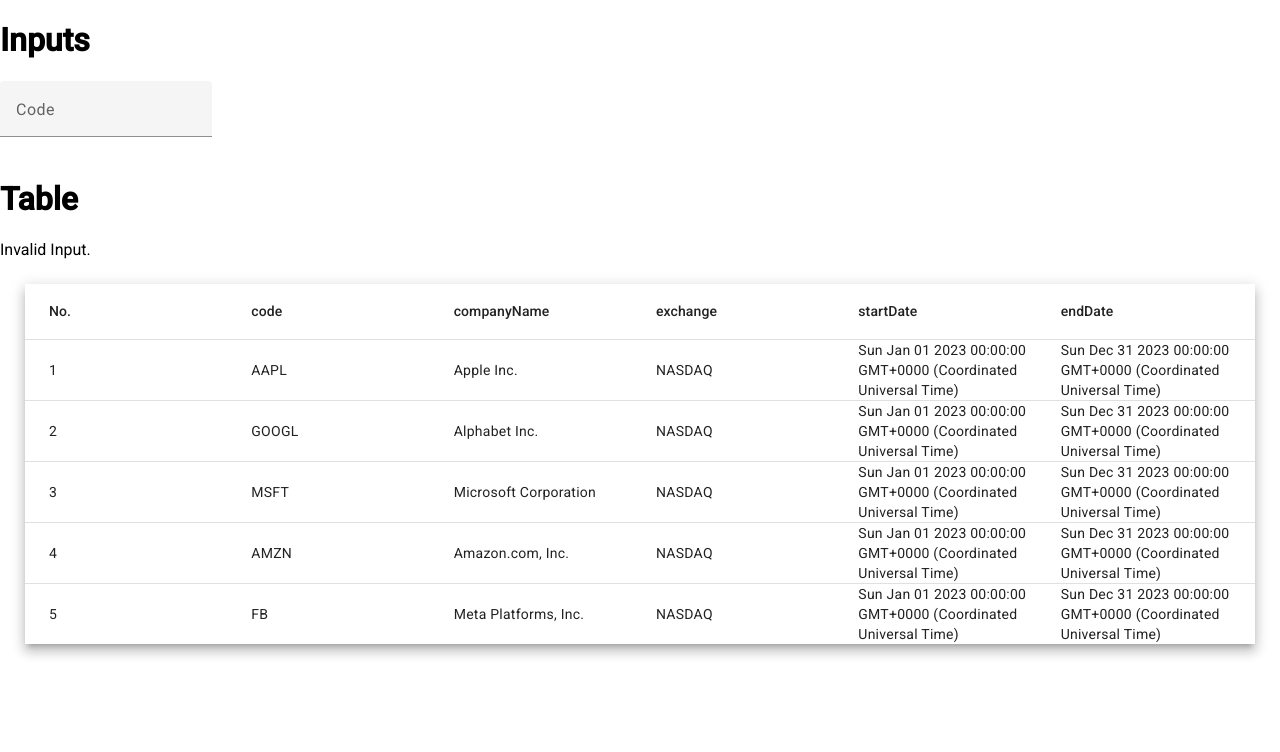
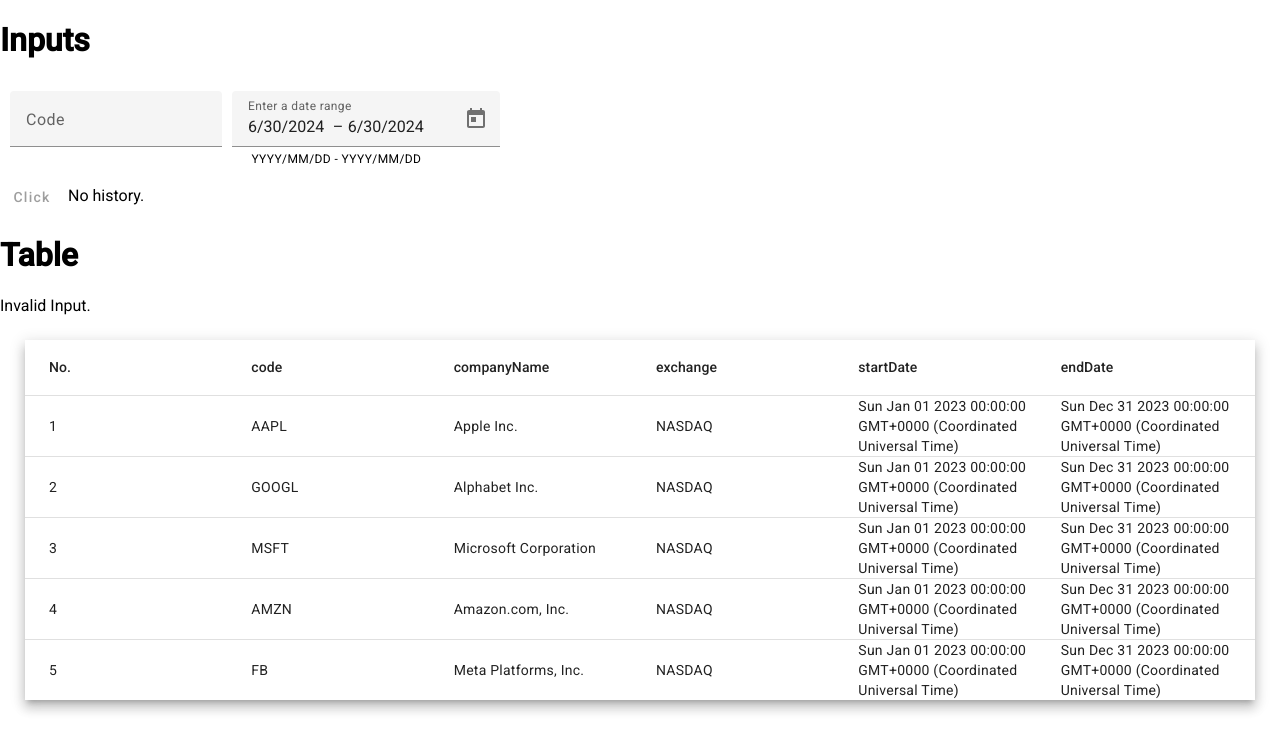
Before and after one commit to chimugi/Virtual-Trader, an Angular app: page / in a window 1280 px wide. Shown: the top 752 px of the page. Built offline with nearby package versions, Linux system fonts and the light colour scheme.

Commit message:
modify virtual-trader

```diff
--- a/src/app/api/stock-data-fetcher.service.ts
+++ b/src/app/api/stock-data-fetcher.service.ts
@@ -1,10 +1,20 @@
-import { Injectable } from '@angular/core';
+import { HttpClient } from '@angular/common/http';
+import { inject, Injectable } from '@angular/core';
 import { StockTicker } from '../virtual-trader/contract';
 
 @Injectable({
 	providedIn: 'root',
 })
 export class StockDataFetcherService {
+	private baseUrl = 'http://localhost:3000';
+	private http = inject(HttpClient);
+
+	public getHistoricalData(code: string, startDate: string, endDate: string) {
+		const url =
+			`${this.baseUrl}/historical/get/${code}?period1=${startDate}&period2=${endDate}`;
+		return this.http.get(url);
+	}
+
 	// Note: sample code
 	public getStockData(
 		code: StockTicker['code'],
--- a/src/app/app.config.ts
+++ b/src/app/app.config.ts
@@ -1,6 +1,10 @@
 import { ApplicationConfig } from '@angular/core';
 import { provideRouter } from '@angular/router';
 
+import {
+	provideHttpClient,
+	withInterceptorsFromDi,
+} from '@angular/common/http';
 import { provideClientHydration } from '@angular/platform-browser';
 import { provideAnimationsAsync } from '@angular/platform-browser/animations/async';
 import { routes } from './app.routes';
@@ -10,5 +14,6 @@
 		provideRouter(routes),
 		provideClientHydration(),
 		provideAnimationsAsync(),
+		provideHttpClient(withInterceptorsFromDi()),
 	],
 };
--- /dev/null
+++ b/src/app/utils/utils.ts
@@ -0,0 +1,8 @@
+export function transDateForFinalcialApi(date: Date): string {
+	console.info('date', date);
+	const year = date.getFullYear();
+	const month = ('0' + (date.getMonth() + 1)).slice(-2);
+	const day = ('0' + date.getDate()).slice(-2);
+
+	return `${year}-${month}-${day}`;
+}
--- a/src/app/virtual-trader/contract.ts
+++ b/src/app/virtual-trader/contract.ts
@@ -12,6 +12,6 @@
 	code: string;
 	companyName?: string;
 	exchange?: string;
-	startDate?: Date;
-	endDate?: Date;
+	startDate: Date;
+	endDate: Date;
 }
--- a/src/app/virtual-trader/virtual-trader-form/virtual-trader-form.component.html
+++ b/src/app/virtual-trader/virtual-trader-form/virtual-trader-form.component.html
@@ -1,4 +1,17 @@
-<mat-form-field>
-  <mat-label> Code </mat-label>
-  <input matInput type="text" [(ngModel)]="code">
-</mat-form-field>
+<div class="virtual-trader-form-container">
+  <mat-form-field>
+    <mat-label> Code </mat-label>
+    <input matInput type="text" [(ngModel)]="code">
+  </mat-form-field>
+
+  <mat-form-field>
+    <mat-label> Enter a date range </mat-label>
+    <mat-date-range-input [rangePicker]="picker">
+      <input matStartDate [(ngModel)]="startDate">
+      <input matEndDate [(ngModel)]="endDate">
+    </mat-date-range-input>
+    <mat-hint> YYYY/MM/DD - YYYY/MM/DD </mat-hint>
+    <mat-datepicker-toggle matIconSuffix [for]="picker" />
+    <mat-date-range-picker #picker />
+  </mat-form-field>
+</div>
--- a/src/app/virtual-trader/virtual-trader-form/virtual-trader-form.component.scss
+++ b/src/app/virtual-trader/virtual-trader-form/virtual-trader-form.component.scss
@@ -0,0 +1,6 @@
+.virtual-trader-form-container {
+  padding: 10px;
+  mat-form-field {
+    padding-right: 10px;
+  }
+}
--- a/src/app/virtual-trader/virtual-trader-form/virtual-trader-form.component.ts
+++ b/src/app/virtual-trader/virtual-trader-form/virtual-trader-form.component.ts
@@ -1,5 +1,6 @@
 import { Component, model } from '@angular/core';
 import { FormsModule } from '@angular/forms';
+import { provideNativeDateAdapter } from '@angular/material/core';
 import { MatDatepickerModule } from '@angular/material/datepicker';
 import { MatFormFieldModule } from '@angular/material/form-field';
 import { MatInputModule } from '@angular/material/input';
@@ -8,6 +9,7 @@
 @Component({
 	selector: 'app-virtual-trader-form',
 	standalone: true,
+	providers: [provideNativeDateAdapter()],
 	imports: [
 		MatInputModule,
 		MatFormFieldModule,
@@ -19,4 +21,6 @@
 })
 export class VirtualTraderFormComponent {
 	public code = model<StockTicker['code']>('');
+	public startDate = model<StockTicker['startDate']>();
+	public endDate = model<StockTicker['endDate']>();
 }
--- a/src/app/virtual-trader/virtual-trader.component.html
+++ b/src/app/virtual-trader/virtual-trader.component.html
@@ -1,5 +1,17 @@
 <h1> Inputs </h1>
-<app-virtual-trader-form [(code)]="code" />
+<app-virtual-trader-form [(code)]="code"
+                         [(startDate)]="startDate"
+                         [(endDate)]="endDate"/>
+
+<button mat-button [disabled]="disabled()"
+                   (click)="fetchHistoricalData()"> Click </button>
+
+@if (historicalData$ | async; as data) {
+  {{ historicalData$ }}
+} @else {
+  No history.
+}
+
 
 <h1> Table </h1>
 @if (stockData$() | async; as data) {
--- a/src/app/virtual-trader/virtual-trader.component.ts
+++ b/src/app/virtual-trader/virtual-trader.component.ts
@@ -1,18 +1,45 @@
 import { CommonModule } from '@angular/common';
 import { Component, computed, inject, signal } from '@angular/core';
+import { MatButtonModule } from '@angular/material/button';
+import { start } from 'repl';
+import { Observable } from 'rxjs';
 import { StockDataFetcherService } from '../api/stock-data-fetcher.service';
+import { transDateForFinalcialApi } from '../utils/utils';
 import { StockTicker, VIRTUAL_TRADER_COMPONENTS } from './contract';
 
 @Component({
 	selector: 'app-virtual-trader',
 	standalone: true,
-	imports: [VIRTUAL_TRADER_COMPONENTS, CommonModule],
+	imports: [VIRTUAL_TRADER_COMPONENTS, CommonModule, MatButtonModule],
 	templateUrl: './virtual-trader.component.html',
 	styleUrl: './virtual-trader.component.scss',
 })
 export class VirtualTraderComponent {
+	public fetcher = inject(StockDataFetcherService);
+
 	public code = signal<StockTicker['code']>('');
-	public fetcher = inject(StockDataFetcherService);
+	private today = new Date();
+	public startDate = signal<StockTicker['startDate']>(this.today);
+	public startDateString = computed(() =>
+		transDateForFinalcialApi(this.startDate())
+	);
+	public endDate = signal<StockTicker['endDate']>(this.today);
+	public endDateString = computed(() =>
+		transDateForFinalcialApi(this.endDate())
+	);
+
+	public historicalData$?: Observable<Object>;
+
+	public disabled = computed(() => this.code() === '');
+
+	public fetchHistoricalData(): void {
+		this.historicalData$ = this.fetcher.getHistoricalData(
+			this.code(),
+			this.startDateString(),
+			this.endDateString(),
+		);
+	}
+
 	// TODO: Need to be modified because the async method calls repeatedly.
 	public stockData$ = computed(() => this.fetchStockData(this.code()));
 	public stockAllData$ = signal(this.fetcher.getAllStockData());
```
